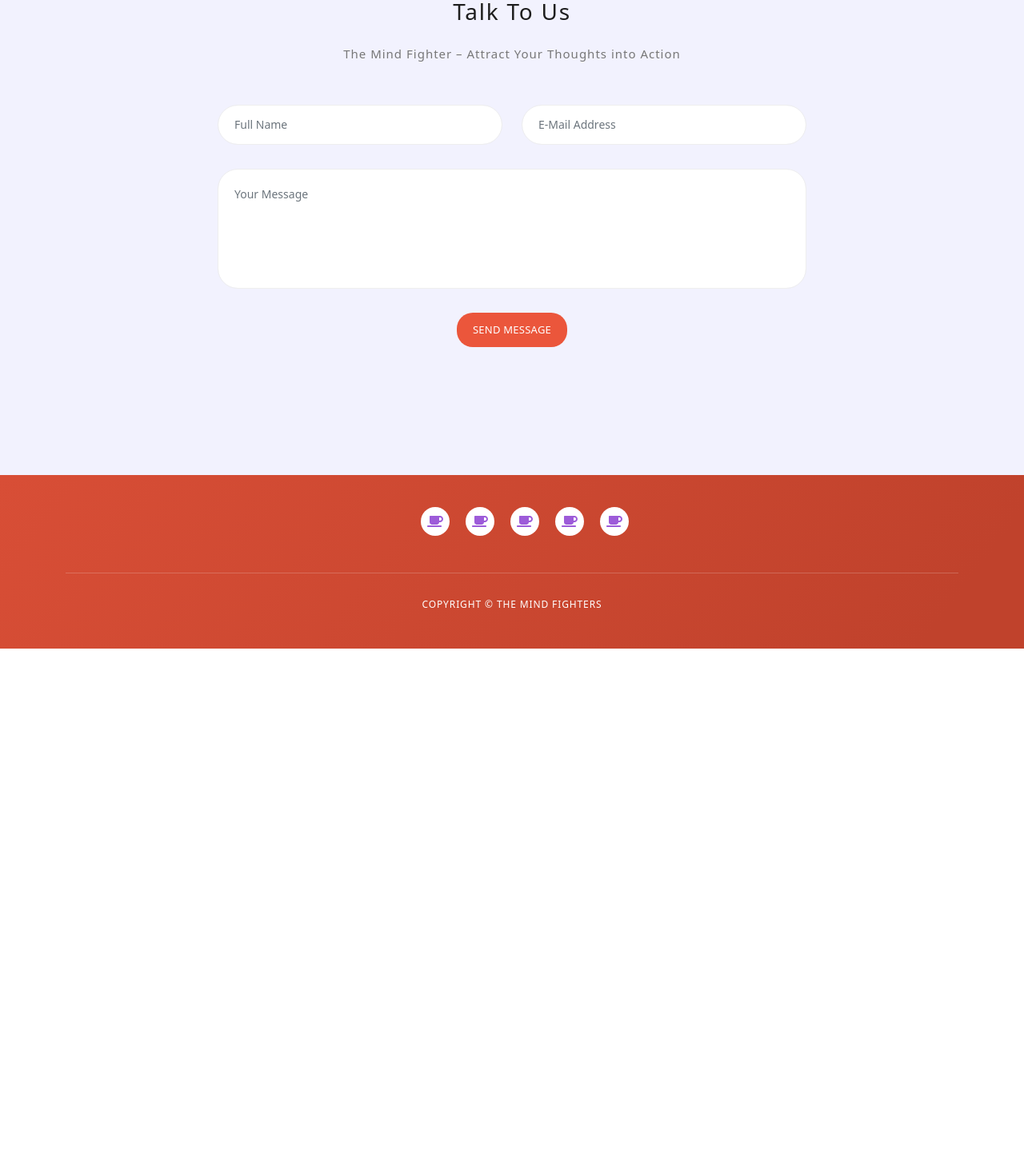
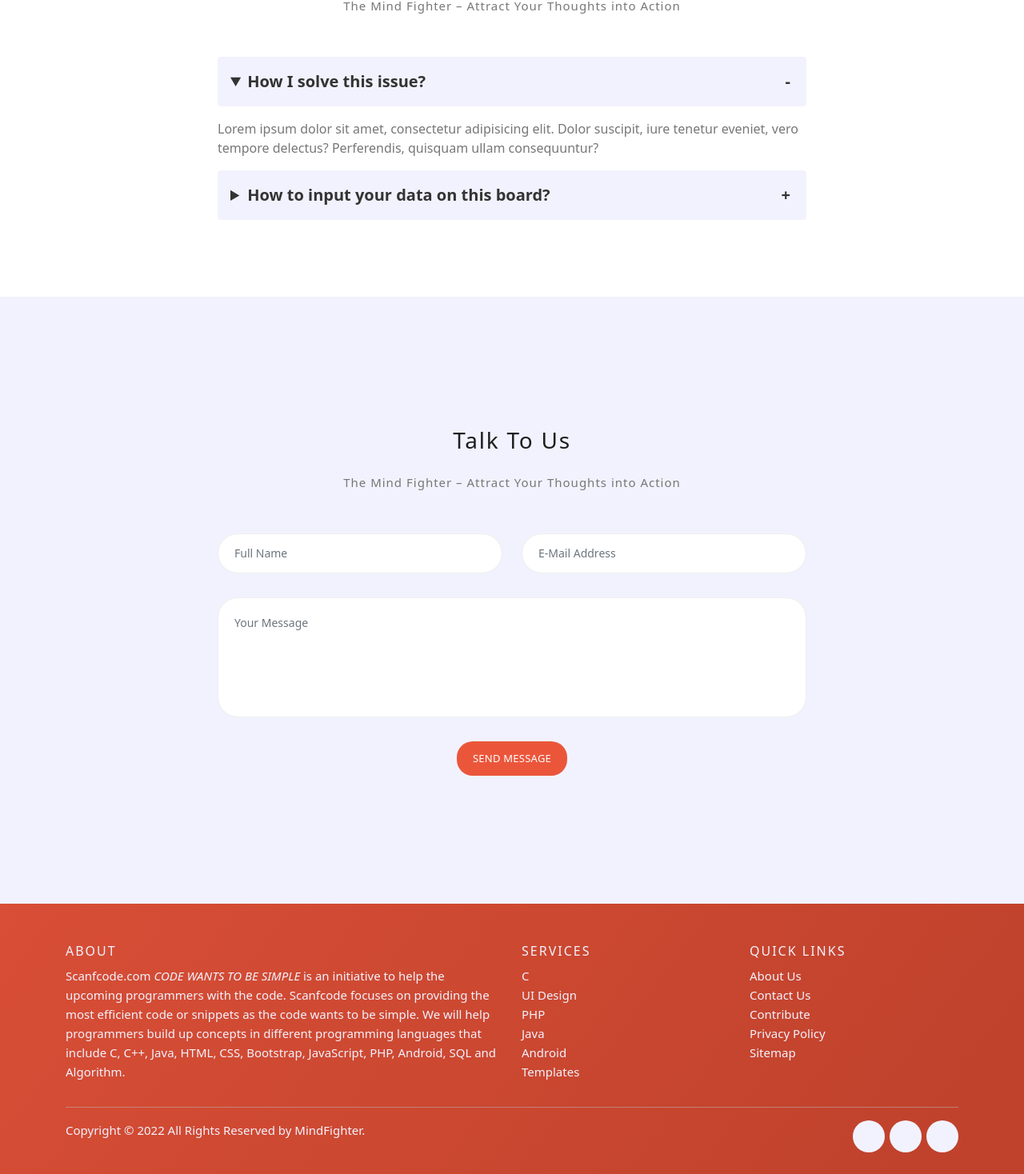
Before and after one commit to emperor9199/mind-fighter, a React (Create React App) app: page / in a window 1280 px wide. Shown: the part 4615-6083 px from the top of the page at 80% size. Before the commit the page ends 5426 px from the top, so only its background shows below. Built offline with nearby package versions, Linux system fonts and the light colour scheme.

Commit message:
faq, footer and nav fixed

```diff
--- a/package.json
+++ b/package.json
@@ -5,6 +5,7 @@
   "dependencies": {
     "@fortawesome/fontawesome": "^1.1.8",
     "@fortawesome/fontawesome-svg-core": "^6.2.0",
+    "@fortawesome/free-regular-svg-icons": "^6.2.0",
     "@fortawesome/free-solid-svg-icons": "^6.2.0",
     "@fortawesome/react-fontawesome": "^0.2.0",
     "@testing-library/jest-dom": "^5.16.5",
--- a/src/App.js
+++ b/src/App.js
@@ -11,6 +11,7 @@ import Counter from "./components/Counter/Counter";
 import Blog from "./components/Blog/Blog";
 import ContactUs from "./components/ContactUs/ContactUs";
 import Footer from "./components/Footer/Footer";
+import FAQ from "./components/FAQ/FAQ";
 
 function App() {
   return (
@@ -24,6 +25,7 @@ function App() {
       <Testinomials />
       <Counter />
       <Blog />
+      <FAQ />
       <ContactUs />
       <Footer />
     </>
--- /dev/null
+++ b/src/components/FAQ/FAQ.css
@@ -0,0 +1,46 @@
+
+  h1 {
+    font-size: clamp(20px, 4vw, 30px);
+    line-height: 1.2;
+    margin-bottom: 40px;
+  }
+  main {
+    max-width: 520px;
+    margin: 0 auto;
+  }
+  summary {
+    font-size: 1.25rem;
+    font-weight: 600;
+    background-color: #F2F2FE;
+    color: #333;
+    padding: 1rem;
+    margin-bottom: 1rem;
+    outline: none;
+    border-radius: 0.25rem;
+    text-align: left;
+    cursor: pointer;
+    position: relative;
+  }
+  .faq__content{
+    color: #777;
+  }
+  details[open] summary ~ * {
+    animation: sweep .5s ease-in-out;
+  }
+  @keyframes sweep {
+    0%    {opacity: 0; margin-top: -10px}
+    100%  {opacity: 1; margin-top: 0px}
+  }
+  details > summary::after {
+    position: absolute;
+    content: "+";
+    right: 20px;
+  }
+  details[open] > summary::after {
+    position: absolute;
+    content: "-";
+    right: 20px;
+  }
+  details > summary::-webkit-details-marker {
+    display: none;
+  }
--- /dev/null
+++ b/src/components/FAQ/FAQ.jsx
@@ -0,0 +1,54 @@
+import React from "react";
+import "./FAQ.css";
+
+const FAQ = () => {
+  return (
+    <section className="section">
+      <div className="container">
+        <div className="row">
+          <div className="col-lg-12">
+            <div className="center-heading">
+              <h2 className="section-title">FAQ</h2>
+            </div>
+          </div>
+          <div className="offset-lg-3 col-lg-6">
+            <div className="center-text">
+              <p>The Mind Fighter – Attract Your Thoughts into Action</p>
+            </div>
+          </div>
+        </div>
+
+        <div className="row">
+          <div className="col-lg-8 col-md-6 col-sm-12 container">
+            <div className="contact-form">
+              <details open>
+                <summary>How I solve this issue?</summary>
+                <div className="faq__content">
+                  <p>
+                    Lorem ipsum dolor sit amet, consectetur adipisicing elit.
+                    Dolor suscipit, iure tenetur eveniet, vero tempore delectus?
+                    Perferendis, quisquam ullam consequuntur?
+                  </p>
+                </div>
+              </details>
+
+              <details>
+                <summary>How to input your data on this board?</summary>
+                <div className="faq__content">
+                  <p>
+                    Fugiat quo voluptas nulla pariatur? Et iusto odio
+                    dignissimos ducimus qui blanditiis praesentium voluptatum
+                    deleniti atque. Accusantium doloremque laudantium, totam rem
+                    aperiam, eaque ipsa quae ab illo.
+                  </p>
+                </div>
+              </details>
+            </div>
+          </div>
+        </div>
+      </div>
+    </section>
+  );
+};
+
+export default FAQ;
--- a/src/components/Footer/Footer.css
+++ b/src/components/Footer/Footer.css
@@ -0,0 +1,164 @@
+.site-footer
+{
+  background-color:#26272b;
+  padding:45px 0 20px;
+  font-size:15px;
+  line-height:24px;
+  color:#F2F2FE;
+}
+.site-footer hr
+{
+  border-top-color:#bbb;
+  opacity:0.5
+}
+.site-footer hr.small
+{
+  margin:20px 0
+}
+.site-footer h6
+{
+  color:#F2F2FE;
+  font-size:16px;
+  text-transform:uppercase;
+  margin-top:5px;
+  letter-spacing:2px
+}
+.site-footer a
+{
+  color:#F2F2FE;
+}
+.site-footer a:hover
+{
+  color:#3366cc;
+  text-decoration:none;
+}
+.footer-links
+{
+  padding-left:0;
+  list-style:none
+}
+.footer-links li
+{
+  display:block
+}
+.footer-links a
+{
+  color:#F2F2FE
+}
+.footer-links a:active,.footer-links a:focus,.footer-links a:hover
+{
+  color:#3366cc;
+  text-decoration:none;
+}
+.footer-links.inline li
+{
+  display:inline-block
+}
+.site-footer .social-icons
+{
+  text-align:right
+}
+.site-footer .social-icons a
+{
+  width:40px;
+  height:40px;
+  line-height:40px;
+  margin-left:6px;
+  margin-right:0;
+  border-radius:100%;
+  background-color:#F2F2FE
+}
+.copyright-text
+{
+  margin:0
+}
+@media (max-width:991px)
+{
+  .site-footer [class^=col-]
+  {
+    margin-bottom:30px
+  }
+}
+@media (max-width:767px)
+{
+  .site-footer
+  {
+    padding-bottom:0
+  }
+  .site-footer .copyright-text,.site-footer .social-icons
+  {
+    text-align:center
+  }
+}
+.social-icons
+{
+  padding-left:0;
+  margin-bottom:0;
+  list-style:none
+}
+.social-icons li
+{
+  display:inline-block;
+  margin-bottom:4px
+}
+.social-icons li.title
+{
+  margin-right:15px;
+  text-transform:uppercase;
+  color:#96a2b2;
+  font-weight:700;
+  font-size:13px
+}
+.social-icons a{
+  background-color:#eceeef;
+  color:#818a91;
+  font-size:16px;
+  display:inline-block;
+  line-height:44px;
+  width:44px;
+  height:44px;
+  text-align:center;
+  margin-right:8px;
+  border-radius:100%;
+  -webkit-transition:all .2s linear;
+  -o-transition:all .2s linear;
+  transition:all .2s linear
+}
+.social-icons a:active,.social-icons a:focus,.social-icons a:hover
+{
+  color:#F2F2FE;
+  background-color:#29aafe
+}
+.social-icons.size-sm a
+{
+  line-height:34px;
+  height:34px;
+  width:34px;
+  font-size:14px
+}
+.social-icons a.facebook:hover
+{
+  background-color:#ff8300
+}
+.social-icons a.twitter:hover
+{
+  background-color:#ff8300
+}
+.social-icons a.linkedin:hover
+{
+  background-color:#ff8300
+}
+.social-icons a.dribbble:hover
+{
+  background-color:#ff8300
+}
+
+@media (max-width:767px)
+{
+  .social-icons li.title
+  {
+    display:block;
+    margin-right:0;
+    font-weight:600
+  }
+}
--- a/src/components/Footer/Footer.jsx
+++ b/src/components/Footer/Footer.jsx
@@ -5,46 +5,58 @@ import { faCoffee } from "@fortawesome/free-solid-svg-icons";
 
 const Footer = () => {
   return (
-    <footer>
+    <footer className="site-footer">
       <div className="container">
         <div className="row">
-          <div className="col-lg-12 col-md-12 col-sm-12">
-            <ul className="social">
-              <li>
-                <a href="#">
-                  <FontAwesomeIcon icon={faCoffee} />
-                </a>
-              </li>
-              <li>
-                <a href="#">
-                  <FontAwesomeIcon icon={faCoffee} />
-                </a>
-              </li>
-              <li>
-                <a href="#">
-                  <FontAwesomeIcon icon={faCoffee} />
-                </a>
-              </li>
-              <li>
-                <a href="#">
-                  <FontAwesomeIcon icon={faCoffee} />
-                </a>
-              </li>
-              <li>
-                <a href="#">
-                  <FontAwesomeIcon icon={faCoffee} />
-                </a>
-              </li>
+          <div className="col-sm-12 col-md-6">
+            <h6>About</h6>
+            <p className="text-justify">Scanfcode.com <i>CODE WANTS TO BE SIMPLE </i> is an initiative  to help the upcoming programmers with the code. Scanfcode focuses on providing the most efficient code or snippets as the code wants to be simple. We will help programmers build up concepts in different programming languages that include C, C++, Java, HTML, CSS, Bootstrap, JavaScript, PHP, Android, SQL and Algorithm.</p>
+          </div>
+
+          <div className="col-xs-6 col-md-3">
+            <h6>Services</h6>
+            <ul className="footer-links">
+              <li><a href="http://scanfcode.com/category/c-language/">C</a></li>
+              <li><a href="http://scanfcode.com/category/front-end-development/">UI Design</a></li>
+              <li><a href="http://scanfcode.com/category/back-end-development/">PHP</a></li>
+              <li><a href="http://scanfcode.com/category/java-programming-language/">Java</a></li>
+              <li><a href="http://scanfcode.com/category/android/">Android</a></li>
+              <li><a href="http://scanfcode.com/category/templates/">Templates</a></li>
+            </ul>
+          </div>
+
+          <div className="col-xs-6 col-md-3">
+            <h6>Quick Links</h6>
+            <ul className="footer-links">
+              <li><a href="http://scanfcode.com/about/">About Us</a></li>
+              <li><a href="http://scanfcode.com/contact/">Contact Us</a></li>
+              <li><a href="http://scanfcode.com/contribute-at-scanfcode/">Contribute</a></li>
+              <li><a href="http://scanfcode.com/privacy-policy/">Privacy Policy</a></li>
+              <li><a href="http://scanfcode.com/sitemap/">Sitemap</a></li>
             </ul>
           </div>
         </div>
+        <hr />
+      </div>
+      <div className="container">
         <div className="row">
-          <div className="col-lg-12">
-            <p className="copyright">Copyright &copy; The Mind Fighters</p>
+          <div className="col-md-8 col-sm-6 col-xs-12">
+            <p className="copyright-text">Copyright &copy; 2022 All Rights Reserved by
+         <a href="#"> MindFighter</a>.
+            </p>
+          </div>
+
+          <div className="col-md-4 col-sm-6 col-xs-12">
+            <ul className="social-icons">
+              <li><a className="facebook" href="#"><FontAwesomeIcon icon="fa-brands fa-facebook" /></a></li>
+              <li><a className="twitter" href="#"><i className="fa fa-twitter"></i></a></li>
+              {/* <li><a className="dribbble" href="#"><i className="fa fa-dribbble"></i></a></li> */}
+              <li><a className="linkedin" href="#"><i className="fa fa-linkedin"></i></a></li>
+            </ul>
           </div>
         </div>
       </div>
-    </footer>
+</footer>
   );
 };
 
--- a/src/components/Navbar/Navbar.jsx
+++ b/src/components/Navbar/Navbar.jsx
@@ -1,8 +1,17 @@
-import React from "react";
+import React, {useState} from "react";
 import "./Navbar.css";
 import logoImg from "../../images/mf_logo.jpeg";
+import $ from 'jquery';
 
 const Navbar = () => {
+
+  const [isOpenNav, setIsOpenNav] = useState(false);
+
+  function vishw(){
+    setIsOpenNav(!isOpenNav);
+    $('.header-area .nav').slideToggle(200);
+  }
+
   return (
     <header className="header-area header-sticky">
       <div className="container">
@@ -16,6 +25,7 @@ const Navbar = () => {
                   style={{
                     width: "4rem",
                     marginLeft: "1rem",
+                    display: isOpenNav ? "none" : "inline"
                   }}
                 />
               </a>
@@ -40,7 +50,7 @@ const Navbar = () => {
                   <a href="#contact-us">Contact Us</a>
                 </li>
               </ul>
-              <a className="menu-trigger">
+              <a className={isOpenNav ? "active menu-trigger" : "menu-trigger"} onClick={() => vishw()}>
                 <span>Menu</span>
               </a>
             </nav>
```
Also changed, not shown: src/components/ContactUs/ContactUs.jsx (+23 -23 lines), 1 other file (tests, documents, lock files or other folders).
